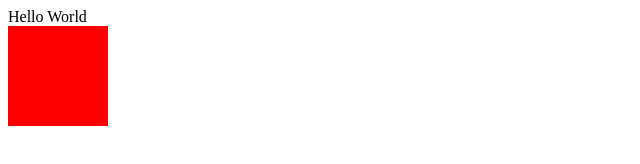
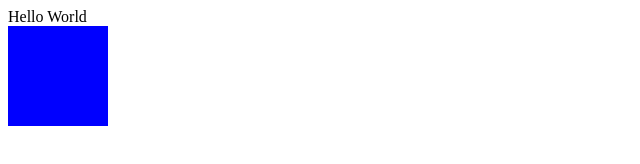
Before and after one commit to sum3231/myFirstGit, a plain HTML site: page index.html in a window 1280 px wide. Shown: the whole page, without its empty margins (0-640 px from the left). Drawn offline with Linux system fonts and the light colour scheme.

Commit message:
div 컬러 수정

```diff
--- a/index.html
+++ b/index.html
@@ -4,6 +4,6 @@
     </head>
     <body>
         Hello World
-        <div style="background:red;width:100px;height:100px"></div>
+        <div style="background:rgb(0, 0, 255);width:100px;height:100px"></div>
     </body>
 </html>
```
